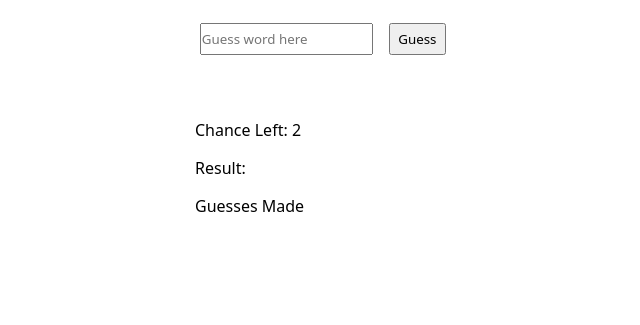
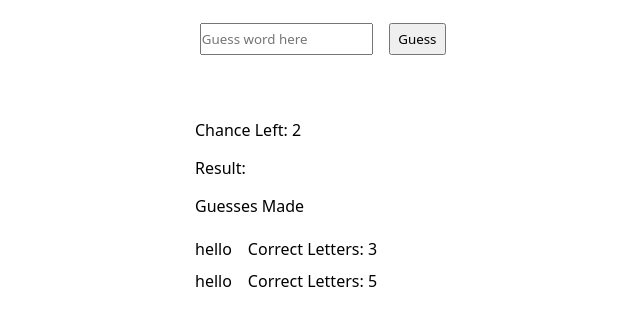
Before and after one commit to manjeetsharma0796/wordle, a website: page index.html in a window 1280 px wide. Shown: the part 97-422 px from the top of the page, without its empty margins (317-957 px from the left). Drawn offline with Linux system fonts and the light colour scheme.

Commit message:
Update: html with new expectation hardcoded element, todo

```diff
--- a/index.html
+++ b/index.html
@@ -16,13 +16,22 @@
       />
       <input type="button" value="Guess" id="guess-button" />
     </section>
-    <section id="status">
+    <article id="status">
       <p>Chance Left: <span id="chance-left">2</span></p>
 
       <p>Result: <span id="result"> </span></p>
       <p>Guesses Made</p>
 
-      <section id="guess-history"></section>
-    </section>
+      <section id="guess-history">
+        <section class="flexRow">
+          <p>hello</p>
+          <p>Correct Letters: <span>3</span> </p>
+        </section>
+        <section class="flexRow">
+          <p>hello</p>
+          <p>Correct Letters: <span>5</span> </p>
+        </section>
+      </section>
+    </article>
   </body>
 </html>
--- a/style.css
+++ b/style.css
@@ -53,3 +53,9 @@ body {
 #guess-history{
   line-height: 2em;
 }
+
+.flexRow{
+  display: flex;
+  flex-flow: row wrap;
+  column-gap: 1em;
+}
```
Also changed, not shown: TODO.txt (+10 -0 lines).
